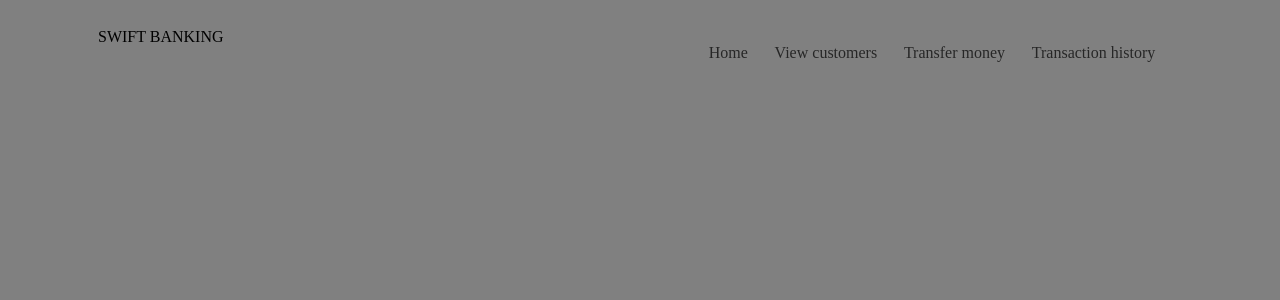
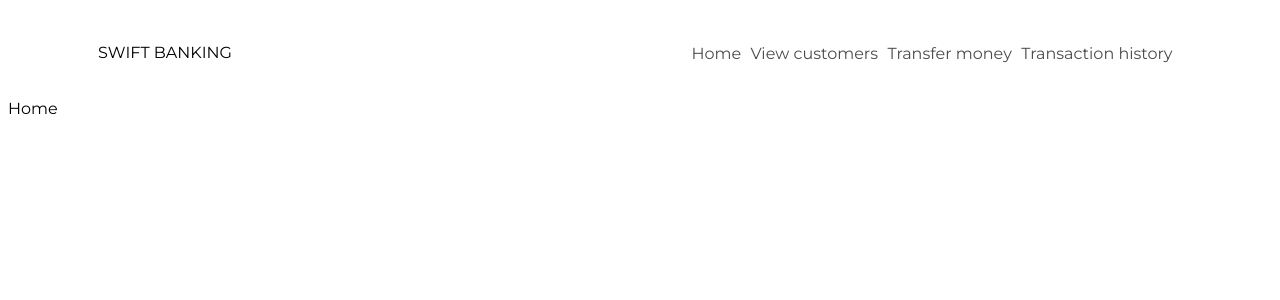
Before and after one commit to GauthamRVanjre/swift-banking, a React (Create React App) app: page / in a window 1280 px wide. Shown: the top 300 px of the page. Built offline with nearby package versions, Linux system fonts and the light colour scheme.

Commit message:
added navigation among pages

```diff
--- a/package.json
+++ b/package.json
@@ -9,6 +9,7 @@
     "firebase": "^9.15.0",
     "react": "^18.2.0",
     "react-dom": "^18.2.0",
+    "react-router-dom": "5.1",
     "react-scripts": "5.0.1",
     "web-vitals": "^2.1.4"
   },
--- a/src/App.css
+++ b/src/App.css
@@ -1,3 +1,5 @@
+@import url("https://fonts.googleapis.com/css2?family=Montserrat&display=swap");
+
 body {
-  background-color: gray;
+  font-family: "Montserrat", sans-serif;
 }
--- a/src/App.js
+++ b/src/App.js
@@ -1,8 +1,26 @@
 import "./App.css";
 import Navbar from "./components/Navbar/Navbar";
+import { BrowserRouter as Router, Switch, Route } from "react-router-dom";
+import Home from "./components/Home/Home";
+import Transactions from "./components/Transactions/Transactions";
+import Customers from "./components/customers/Customers";
+import Payment from "./components/payment/Payment";
 
 function App() {
-  return <Navbar />;
+  return (
+    <>
+      <Router>
+        <Navbar />
+
+        <Switch>
+          <Route exact path="/" component={Home} />
+          <Route exact path="/transactions" component={Transactions} />
+          <Route exact path="/customers" component={Customers} />
+          <Route exact path="/payment" component={Payment} />
+        </Switch>
+      </Router>
+    </>
+  );
 }
 
 export default App;
--- /dev/null
+++ b/src/components/Home/Home.js
@@ -0,0 +1,7 @@
+import React from "react";
+
+const Home = () => {
+  return <div>Home</div>;
+};
+
+export default Home;
--- a/src/components/Navbar/Navbar.css
+++ b/src/components/Navbar/Navbar.css
@@ -12,12 +12,23 @@ nav {
   justify-content: space-evenly;
 }
 
-.nav-links li {
+.nav-logo {
+  padding-top: 15px;
+}
+
+.nav-links Li {
   list-style-type: none;
   opacity: 0.7;
   cursor: pointer;
 }
 
+.nav-items {
+  color: #000;
+}
+
+a {
+  text-decoration: none;
+}
 .nav-links li:hover {
   opacity: 1;
   border-bottom: 4px solid hsl(136, 65%, 51%);
--- a/src/components/Navbar/Navbar.js
+++ b/src/components/Navbar/Navbar.js
@@ -1,12 +1,14 @@
 import React, { useState } from "react";
+import { Link } from "react-router-dom";
 import hamburger from "../../assets/hamburger.svg";
 import "./Navbar.css";
 
 const Navbar = () => {
   const [isNavExpanded, setIsNavExpanded] = useState(false);
+
   return (
     <nav>
-      <div>
+      <div className="nav-logo">
         <div>SWIFT BANKING</div>
       </div>
       <div
@@ -17,10 +19,18 @@ const Navbar = () => {
         }
       >
         <ul className="nav-links">
-          <li>Home</li>
-          <li>View customers</li>
-          <li>Transfer money</li>
-          <li>Transaction history</li>
+          <Link to="/">
+            <li className="nav-items">Home</li>
+          </Link>
+          <Link to="/customers">
+            <li className="nav-items">View customers</li>
+          </Link>
+          <Link to="/payment">
+            <li className="nav-items">Transfer money</li>
+          </Link>
+          <Link to="/transactions">
+            <li className="nav-items">Transaction history</li>
+          </Link>
         </ul>
       </div>
       <div className="hamburger-icon">
--- /dev/null
+++ b/src/components/Transactions/Transactions.js
@@ -0,0 +1,7 @@
+import React from "react";
+
+const Transactions = () => {
+  return <div>Transactions</div>;
+};
+
+export default Transactions;
--- /dev/null
+++ b/src/components/customers/Customers.js
@@ -0,0 +1,7 @@
+import React from "react";
+
+const Customers = () => {
+  return <div>Customers</div>;
+};
+
+export default Customers;
--- /dev/null
+++ b/src/components/payment/Payment.js
@@ -0,0 +1,7 @@
+import React from "react";
+
+const Payment = () => {
+  return <div>Payment</div>;
+};
+
+export default Payment;
```
Also changed, not shown: 1 other file (tests, documents, lock files or other folders).
